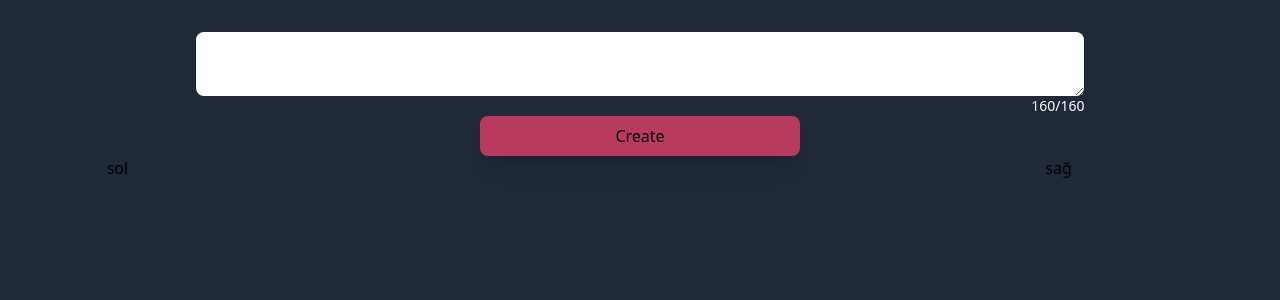
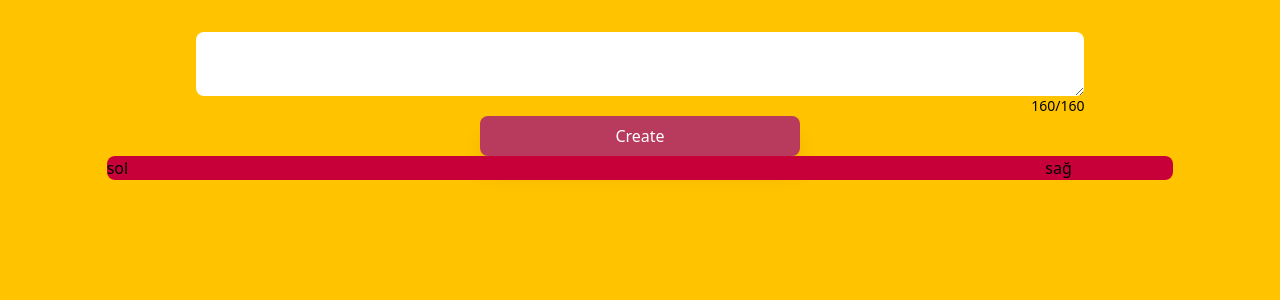
Before and after one commit to balpa/todo-ts-redux-tw, a React (Create React App) app: page / in a window 1280 px wide. Shown: the top 300 px of the page. Built offline with nearby package versions, Linux system fonts and the light colour scheme.

Commit message:
new colors

```diff
--- a/src/App.tsx
+++ b/src/App.tsx
@@ -22,18 +22,18 @@ const App = () => {
   }, [todoUserInput])
 
   return (
-    <div className="bg-gray-800 w-screen h-screen flex flex-col items-center">
+    <div className="bg-[#FFC300] w-screen h-screen flex flex-col items-center">
       <div className='w-10/12 h-30 items-center flex flex-col '>
         <textarea
           className='w-10/12 mt-8 h-18 rounded-lg focus:outline-0 p-2'
           onChange={(e) => { setTodoUserInput(e.target.value) }}>
         </textarea>
         <div className='flex flex-row w-10/12 justify-end'>
-          <span className='text-white text-sm'>{`${charactersLeft}/160`}</span>
+          <span className='text-black text-sm'>{`${charactersLeft}/160`}</span>
         </div>
       </div>
       {maxCharError && <span className='text-red-500 font-extrabold absolute top-1'>Maximum 160 characters allowed!</span>}
-      <button className='bg-fuschia w-3/12 h-10 rounded-lg duration-700 shadow-xl hover:text-white hover:bg-[#D85B7E] '>
+      <button className='bg-fuschia w-3/12 h-10 text-white rounded-lg duration-700 shadow-xl hover:text-black hover:bg-[#D85B7E] '>
         Create
       </button>
       <div className='w-10/12'>
--- a/src/components/TodoItem.tsx
+++ b/src/components/TodoItem.tsx
@@ -7,7 +7,7 @@ interface PropTypes {
 const TodoItem = ({ color }: PropTypes) => {
 
   return (
-    <div className='w-full flex flex-row rounded-lg'>
+    <div className='w-full flex flex-row rounded-lg bg-[#C70039]'>
       <div className='flex-1 w-32 rounded-md'>
         sol
       </div>
```
